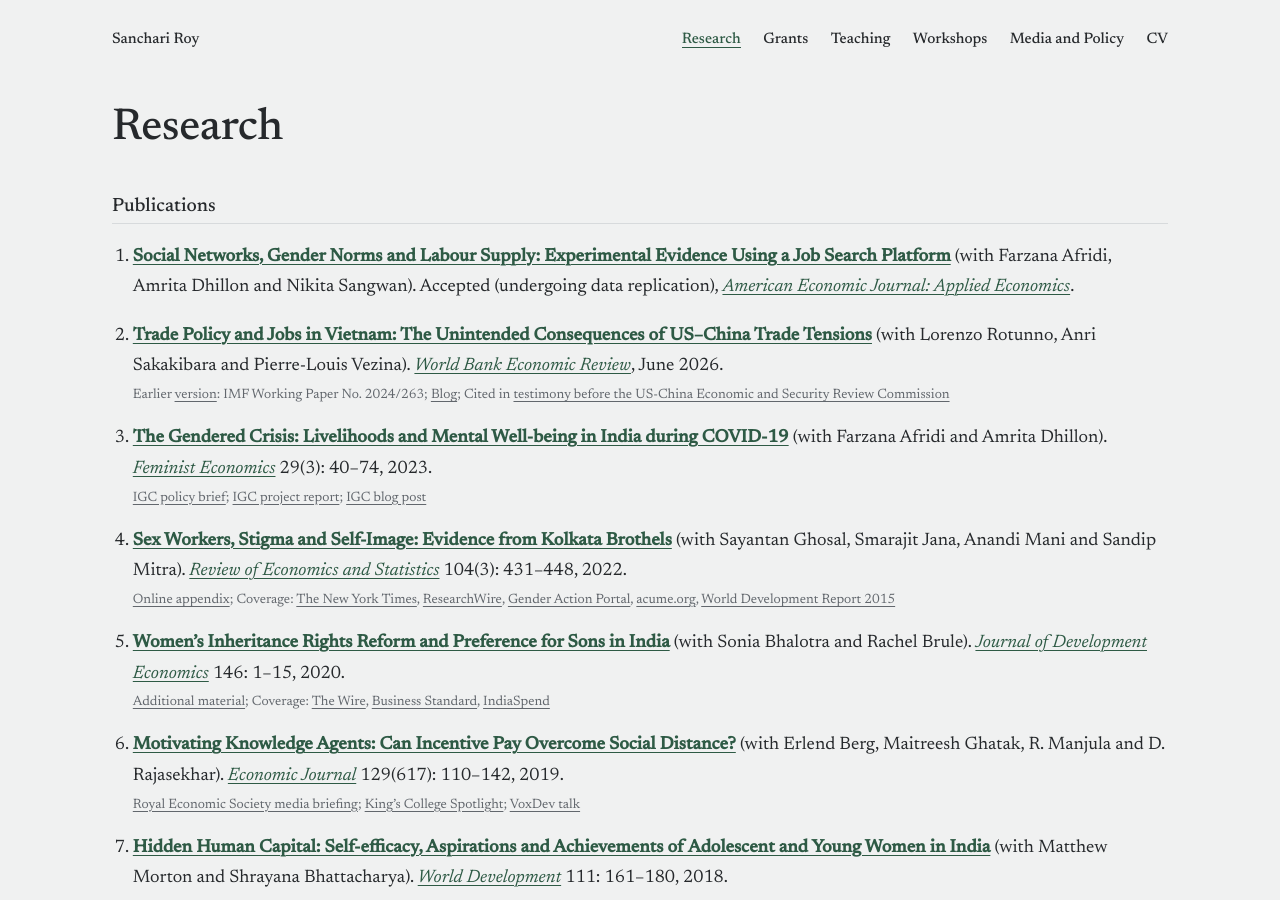
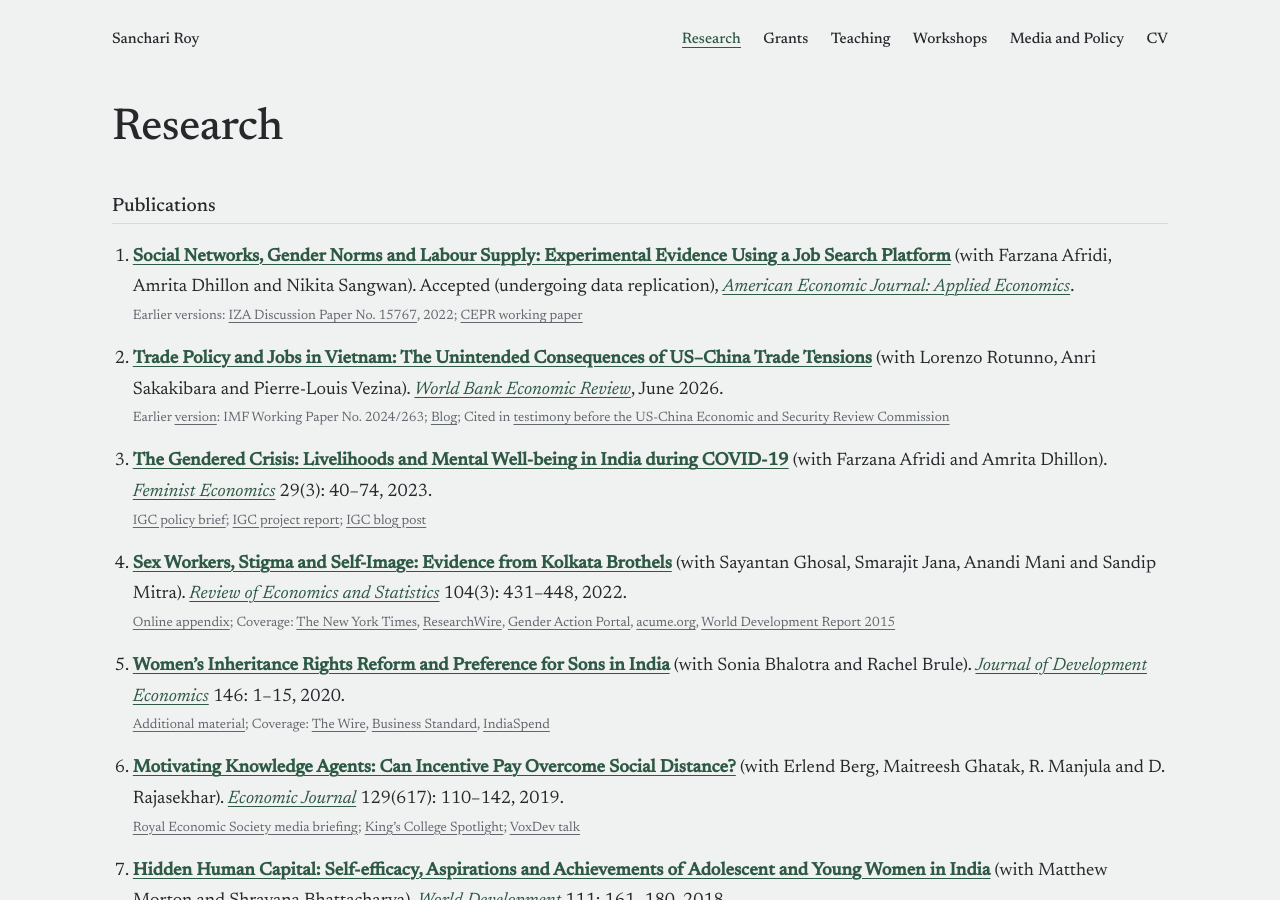
Before and after one commit to sanchariroym/sanchariroym.github.io, a Jekyll site: the page built from research.md, in a window 1280 px wide and 900 px high. Built offline with Jekyll 4.4.1, drawn with Linux system fonts in a browser that asks for light colours.

Commit message:
Add working paper versions of the job search platform paper
Co-Authored-By: Claude Opus 5.5 <noreply@anthropic.com>
Claude-Session: https://claude.ai/code/session_01BVddaAtzbXtbz8eDZN5RwJ

```diff
--- a/research.md
+++ b/research.md
@@ -8,6 +8,7 @@ description: Publications and working papers by Sanchari Roy on gender, inherita
 ## Publications
 
 1. **[Social Networks, Gender Norms and Labour Supply: Experimental Evidence Using a Job Search Platform](https://drive.google.com/file/d/1QDcvMq6ydRU25n7kT13Spi4z9dKMU3a4/view)** (with Farzana Afridi, Amrita Dhillon and Nikita Sangwan). Accepted (undergoing data replication), *[American Economic Journal: Applied Economics](https://www.aeaweb.org/journals/app)*.
+   - Earlier versions: [IZA Discussion Paper No. 15767](https://docs.iza.org/dp15767.pdf), 2022; [CEPR working paper](https://cepr.org/system/files/publication-files/WP044.pdf)
 
 2. **[Trade Policy and Jobs in Vietnam: The Unintended Consequences of US–China Trade Tensions](https://drive.google.com/file/d/1kUyF7XqWalcFs1I3FmWTKQbdM0plS5xK/view)** (with Lorenzo Rotunno, Anri Sakakibara and Pierre-Louis Vezina). *[World Bank Economic Review](https://academic.oup.com/wber)*, June 2026.
    - Earlier [version](https://www.imf.org/en/Publications/WP/Issues/2024/12/23/Trade-Policy-and-Jobs-in-Vietnam-The-Unintended-Consequences-of-US-China-Trade-Tensions-559698): IMF Working Paper No. 2024/263; [Blog](https://www.kcl.ac.uk/news/trade-war-between-superpowers-provided-unexpected-boost-for-nation); Cited in [testimony before the US-China Economic and Security Review Commission](http://www.uscc.gov/sites/default/files/2024-03/Edmund_Malesky_Testimony.pdf)
```
